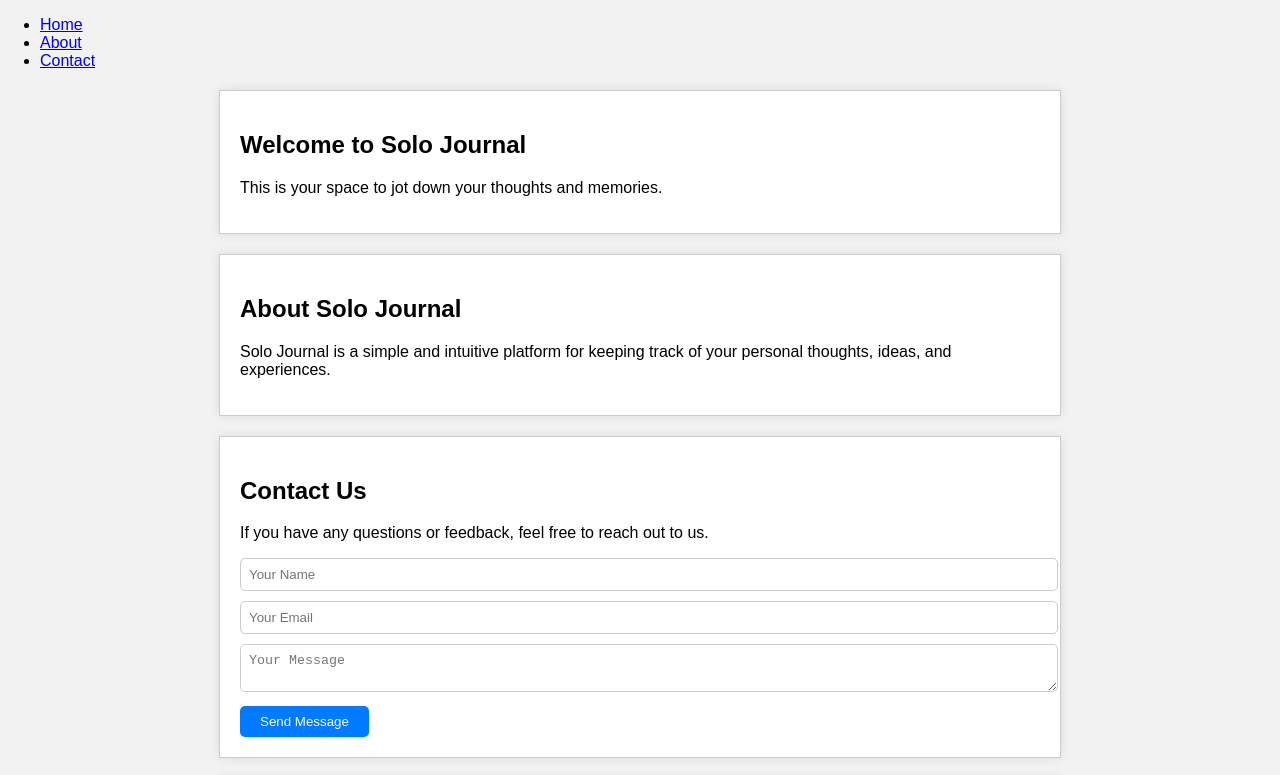
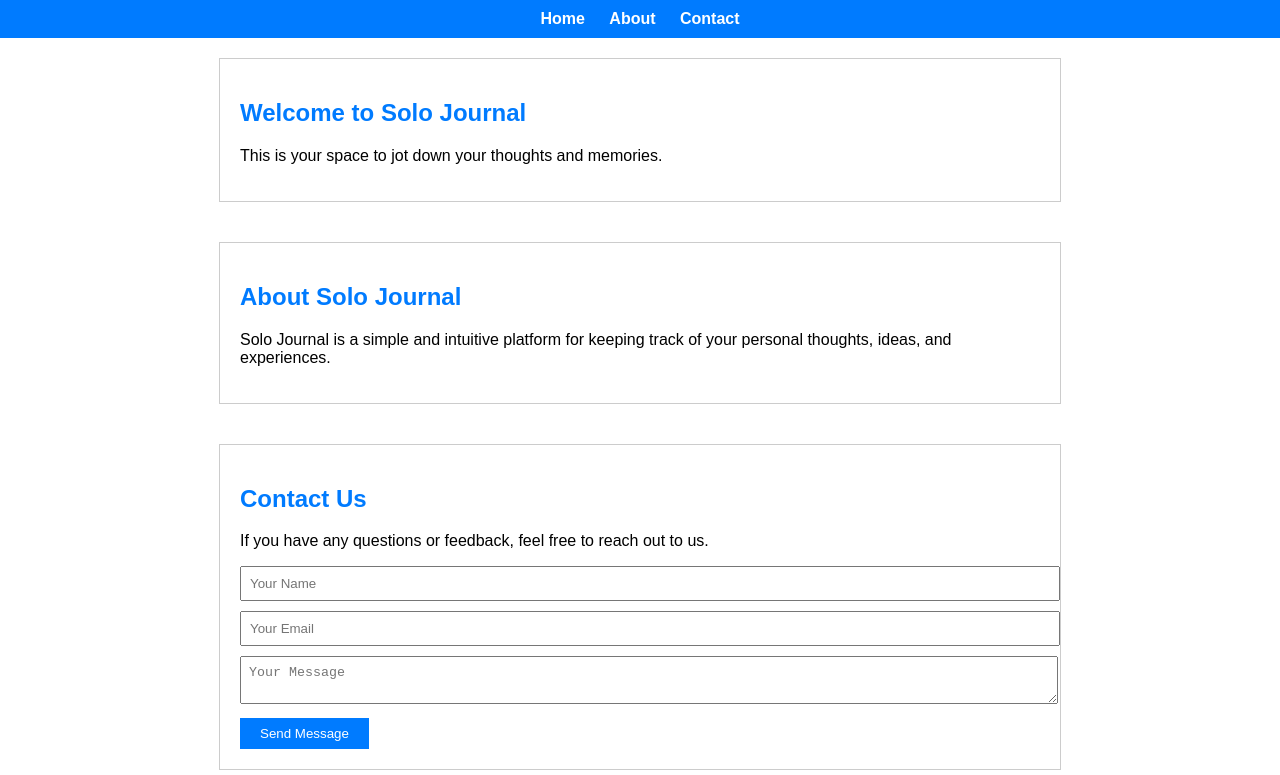
Before and after one commit to penielpam/solojournal, a plain HTML site: page index.html in a window 1280 px wide. Shown: the top 775 px of the page. Drawn offline with Linux system fonts and the light colour scheme.

Commit message:
Update styles.css

```diff
--- a/styles.css
+++ b/styles.css
@@ -2,7 +2,30 @@ body {
     font-family: Arial, sans-serif;
     margin: 0;
     padding: 0;
-    background-color: #f2f2f2;
+}
+
+header {
+    background-color: #007bff;
+    color: #fff;
+    padding: 10px 0;
+}
+
+nav ul {
+    list-style-type: none;
+    margin: 0;
+    padding: 0;
+    text-align: center;
+}
+
+nav ul li {
+    display: inline;
+    margin: 0 10px;
+}
+
+nav ul li a {
+    color: #fff;
+    text-decoration: none;
+    font-weight: bold;
 }
 
 .container {
@@ -10,13 +33,14 @@ body {
     margin: 20px auto;
     padding: 20px;
     border: 1px solid #ccc;
-    background-color: #fff;
-    box-shadow: 0 0 10px rgba(0, 0, 0, 0.1);
 }
 
-h1 {
-    text-align: center;
+h2 {
     color: #007bff;
+}
+
+.section {
+    margin-bottom: 40px;
 }
 
 form input,
@@ -24,8 +48,6 @@ form textarea {
     width: 100%;
     margin-bottom: 10px;
     padding: 8px;
-    border: 1px solid #ccc;
-    border-radius: 5px;
 }
 
 form button {
@@ -33,7 +55,6 @@ form button {
     background-color: #007bff;
     color: #fff;
     border: none;
-    border-radius: 5px;
     cursor: pointer;
 }
 
@@ -41,33 +62,12 @@ form button:hover {
     background-color: #0056b3;
 }
 
-.entry {
+#journalEntries .entry {
     border-bottom: 1px solid #ccc;
     margin-bottom: 10px;
     padding-bottom: 10px;
 }
 
-.entry:last-child {
+#journalEntries .entry:last-child {
     border-bottom: none;
 }
-
-.entry h2 {
-    color: #009688;
-}
-
-.entry p {
-    color: #333;
-}
-
-.editBtn {
-    background-color: #28a745;
-    color: #fff;
-    border: none;
-    border-radius: 5px;
-    padding: 5px 10px;
-    cursor: pointer;
-}
-
-.editBtn:hover {
-    background-color: #218838;
-}
```
